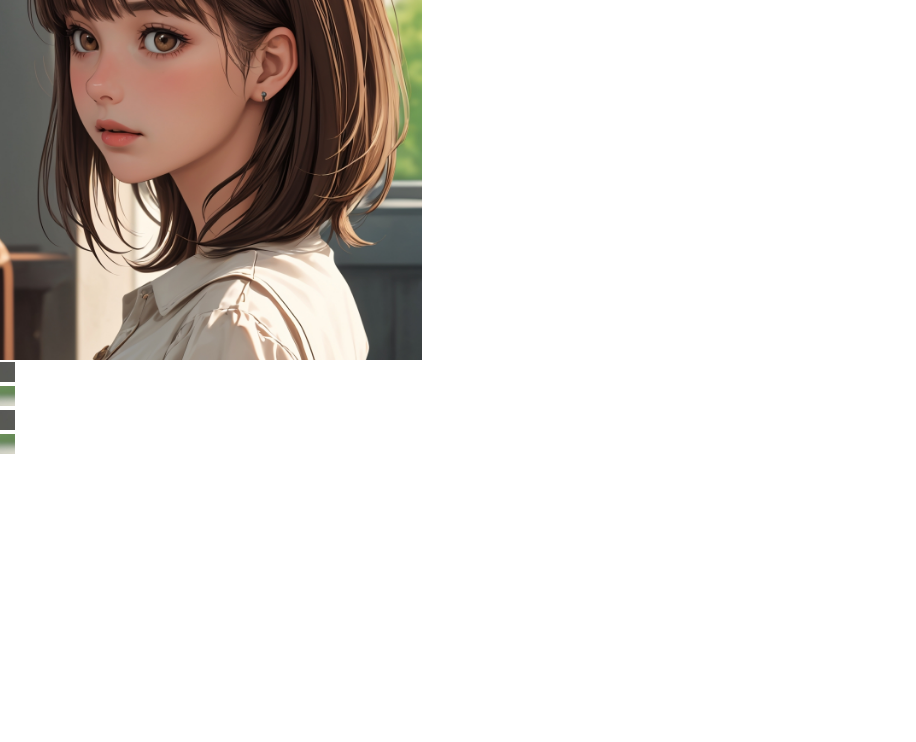
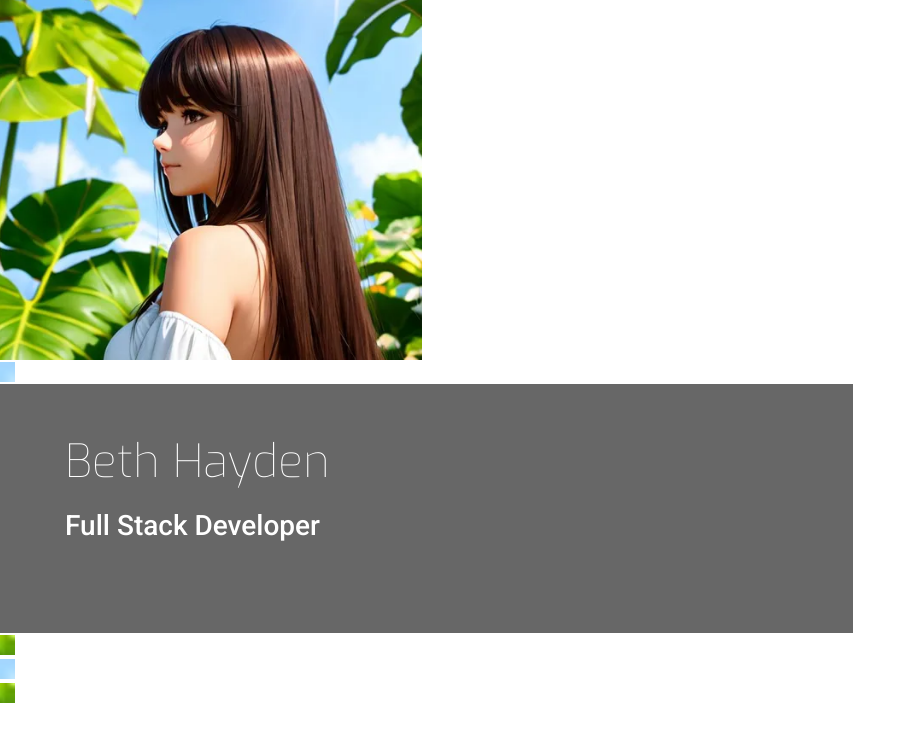
Before and after one commit to BethHayden01/UCD-Resume, a plain HTML site: page index.html in a window 1280 px wide. Shown: the whole page, without its empty margins (0-916 px from the left). Drawn offline with nearby package versions, Linux system fonts and the light colour scheme; a web font is replaced by a local one.

Commit message:
Add heading text and style text

```diff
--- a/assets/css/style.css
+++ b/assets/css/style.css
@@ -1,12 +1,20 @@
 @import url('https://fonts.googleapis.com/css2?family=Mooli&family=Raleway+Dots&family=Roboto:ital,wght@0,100;0,300;0,400;0,500;0,700;0,900;1,100;1,300;1,400;1,500;1,700;1,900&display=swap');
 @import url('https://fonts.googleapis.com/css2?family=Exo:ital,wght@0,100..900;1,100..900&family=Mooli&family=Raleway+Dots&family=Roboto:ital,wght@0,100;0,300;0,400;0,500;0,700;0,900;1,100;1,300;1,400;1,500;1,700;1,900&display=swap');
+
+.bg-color-name-title {
+    background-color: #676767;
+}
 
 header {
     margin: 0;
 }
 
+.heading {
+    margin-left: 50px;
+}
+
 .logo {
-    background: url("../images/resume.jpg");
+    background: url("../images/resume1.webp");
     background-position: center;
     background-repeat: no-repeat;
     background-size: cover;
@@ -15,3 +23,20 @@ header {
     -moz-transition: all .5% ease-in-out;
     -webkit-transition: all .5% ease-in-out;
 }
+
+.name {
+    font-family: "Exo", sans-serif;
+    font-weight: 100;
+    font-size: 46px;
+    margin-top: 50px;
+    color: #ffffff;
+}
+
+.title {
+    font-family: "Roboto", sans-serif;
+    font-weight: 200px;
+    font-size: 28px;
+    margin-top: 20px;
+    margin-bottom: 90px;
+    color: #ffffff;
+}
--- a/index.html
+++ b/index.html
@@ -5,8 +5,10 @@
     <meta charset="UTF-8">
     <meta name="viewport" content="width=device-width, initial-scale=1.0">
     <meta http-equiv="X-UA-Compatible" content="ie=edge">
-    <link rel="stylesheet" href="https://maxcdn.bootstrapcdn.com/bootstrap/4.2.1/css/bootstrap.min.css" type="text/css" />
-    <link rel="stylesheet" href="https://use.fontawesome.com/releases/v5.0.10/css/all.css" integrity="sha384-+d0P83n9kaQMCwj8F4RJB66tzIwOKmrdb46+porD/OvrJ+37WqIM7UoBtwHO6Nlg" crossorigin="anonymous">
+    <link rel="stylesheet" href="https://maxcdn.bootstrapcdn.com/bootstrap/4.2.1/css/bootstrap.min.css"
+        type="text/css" />
+    <link rel="stylesheet" href="https://use.fontawesome.com/releases/v5.0.10/css/all.css"
+        integrity="sha384-+d0P83n9kaQMCwj8F4RJB66tzIwOKmrdb46+porD/OvrJ+37WqIM7UoBtwHO6Nlg" crossorigin="anonymous">
     <link rel="stylesheet" href="assets/css/style.css" type="text/css" />
     <title>Beth</title>
 </head>
@@ -14,12 +16,19 @@
 <body>
     <header>
         <div class="row">
-            <a href ="index.html" class="col-md-4 logo">
+            <a href="index.html" class="col-md-4 logo">
 
+        </div>
+        <div class="col-md-8">
+            <div class="row bg-color-name-title">
+                <div class="col heading">
+                    <h1 class="name">Beth Hayden</h1>
+                    <h2 class="title">Full Stack Developer</h2>
+
+                </div>
             </div>
-            <div class="col-md-8">
 
-            </div>
+        </div>
         </div>
     </header>
     <section>
```
Also changed, not shown: assets/images/resume.jpg (deleted), assets/images/resume1.webp (added).
